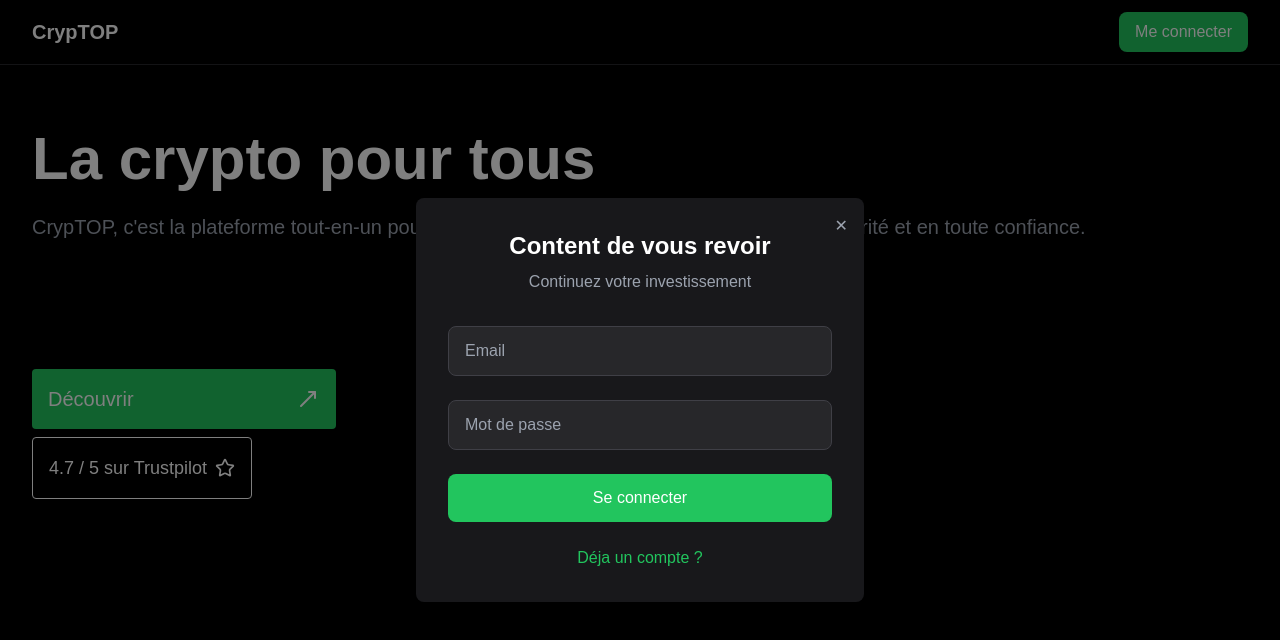
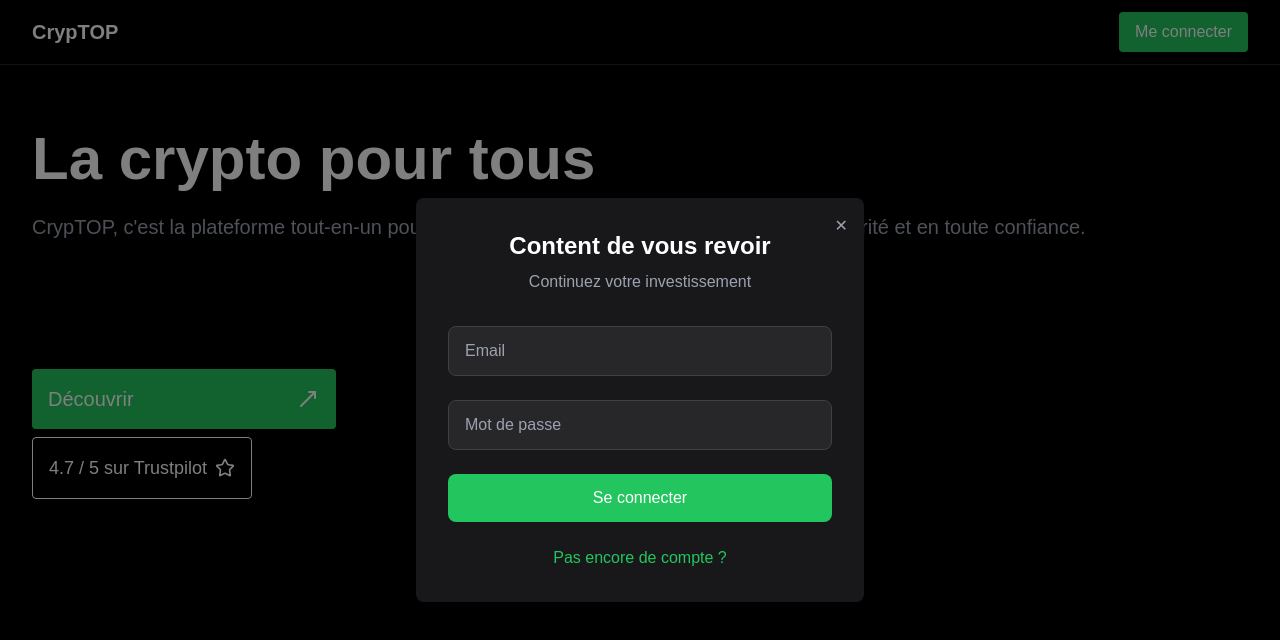
Before and after one commit to LeoLChalot/binance-react, a React (Vite) app: page / in a window 1280 px wide. Both pictures are taken after a click on the button "Me connecter". Shown: the top 640 px of the page. Built offline with nearby package versions, Linux system fonts and the light colour scheme.

Commit message:
ci: adding new component navbar

```diff
--- a/src/components/AuthModal.jsx
+++ b/src/components/AuthModal.jsx
@@ -106,7 +106,7 @@ export default function AuthModal({ isOpen, onClose }) {
                         onClick={() => setIsLogin(!isLogin)}
                         className="text-green-500 hover:text-green-400 transition-colors"
                     >
-                        {isLogin ? "Déja un compte ?" : 'Pas encore de compte ?'}
+                        {isLogin ? "Pas encore de compte ?" : "Déja un compte ?"}
                     </button>
                 </div>
             </div>
--- /dev/null
+++ b/src/components/Navbar.jsx
@@ -0,0 +1,22 @@
+import React from 'react';
+
+export default function Navbar({ setIsModalOpen }) {
+    return (
+        <nav className="border-b border-zinc-800 w-full">
+            <div className="max-w-7xl mx-auto px-4 sm:px-6 lg:px-8">
+                <div className="flex justify-between h-16 items-center">
+                    <div className="text-white text-xl font-bold">
+                        CrypTOP
+                    </div>
+
+                    <button
+                        onClick={() => setIsModalOpen(true)}
+                        className="bg-green-500 text-white px-4 py-2 rounded hover:bg-green-600 transition-colors"
+                    >
+                        Me connecter
+                    </button>
+                </div>
+            </div>
+        </nav>
+    );
+}
--- a/src/pages/Landing.jsx
+++ b/src/pages/Landing.jsx
@@ -1,5 +1,6 @@
 import React, { useState } from 'react';
 import AuthModal from '../components/AuthModal';
+import Navbar from '../components/Navbar';
 import { MoveUpRight, Star } from 'lucide-react';
 
 export default function Landing() {
@@ -7,22 +8,8 @@ export default function Landing() {
 
     return (
         <div className="h-full w-full flex flex-col bg-black">
-            <nav className="border-b border-zinc-800 w-full">
-                <div className="max-w-7xl mx-auto px-4 sm:px-6 lg:px-8">
-                    <div className="flex justify-between h-16 items-center">
-                        <div className="text-white text-xl font-bold">
-                            CrypTOP
-                        </div>
 
-                        <button
-                            onClick={() => setIsModalOpen(true)}
-                            className="bg-green-500 text-white px-4 py-2 rounded-lg hover:bg-green-600 transition-colors"
-                        >
-                            Me connecter
-                        </button>
-                    </div>
-                </div>
-            </nav>
+            <Navbar setIsModalOpen={setIsModalOpen} />
 
             <main className="flex-1 w-full">
                 <div className="h-full max-w-7xl mx-auto px-4 sm:px-6 lg:px-8 py-16">
```
